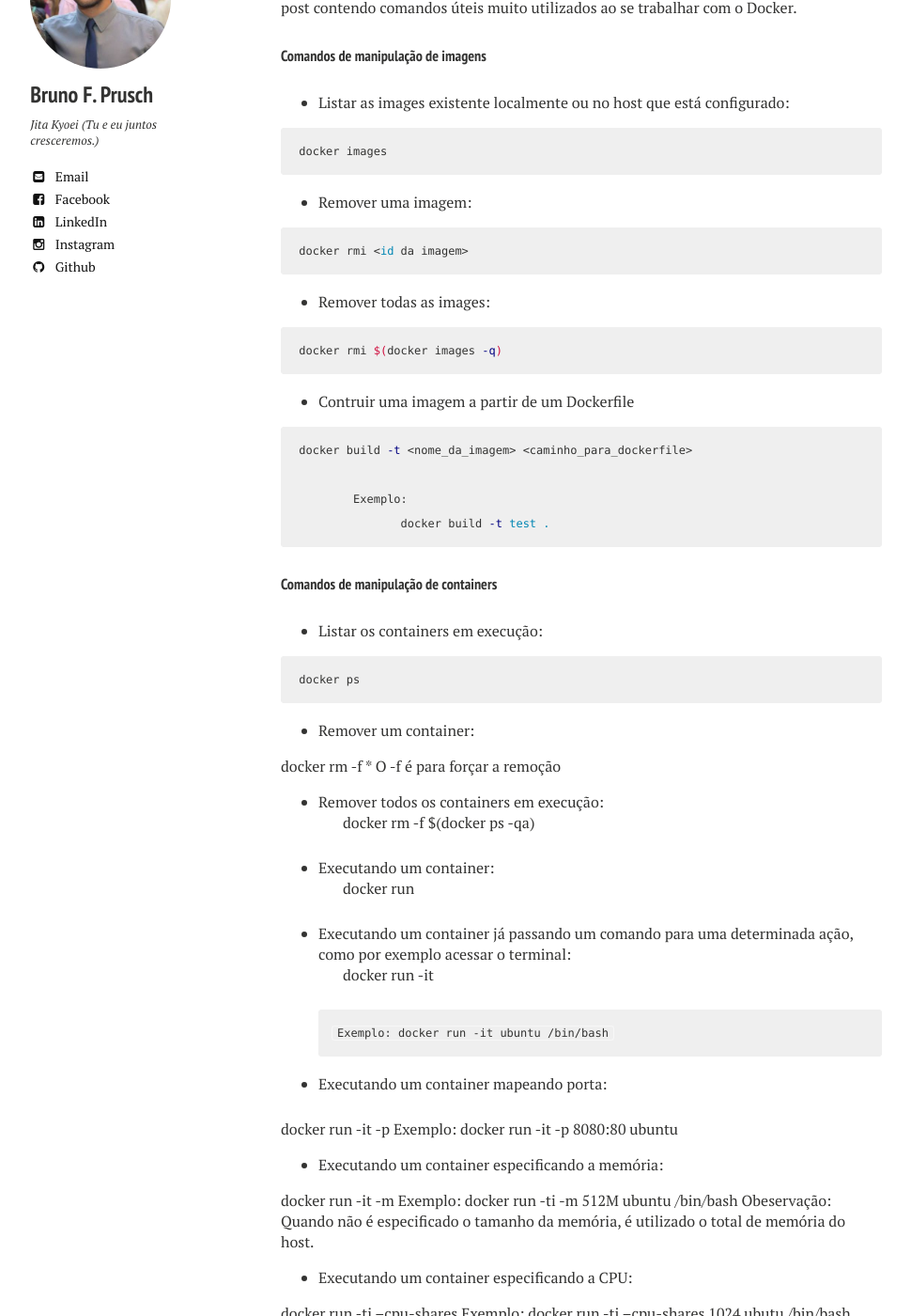
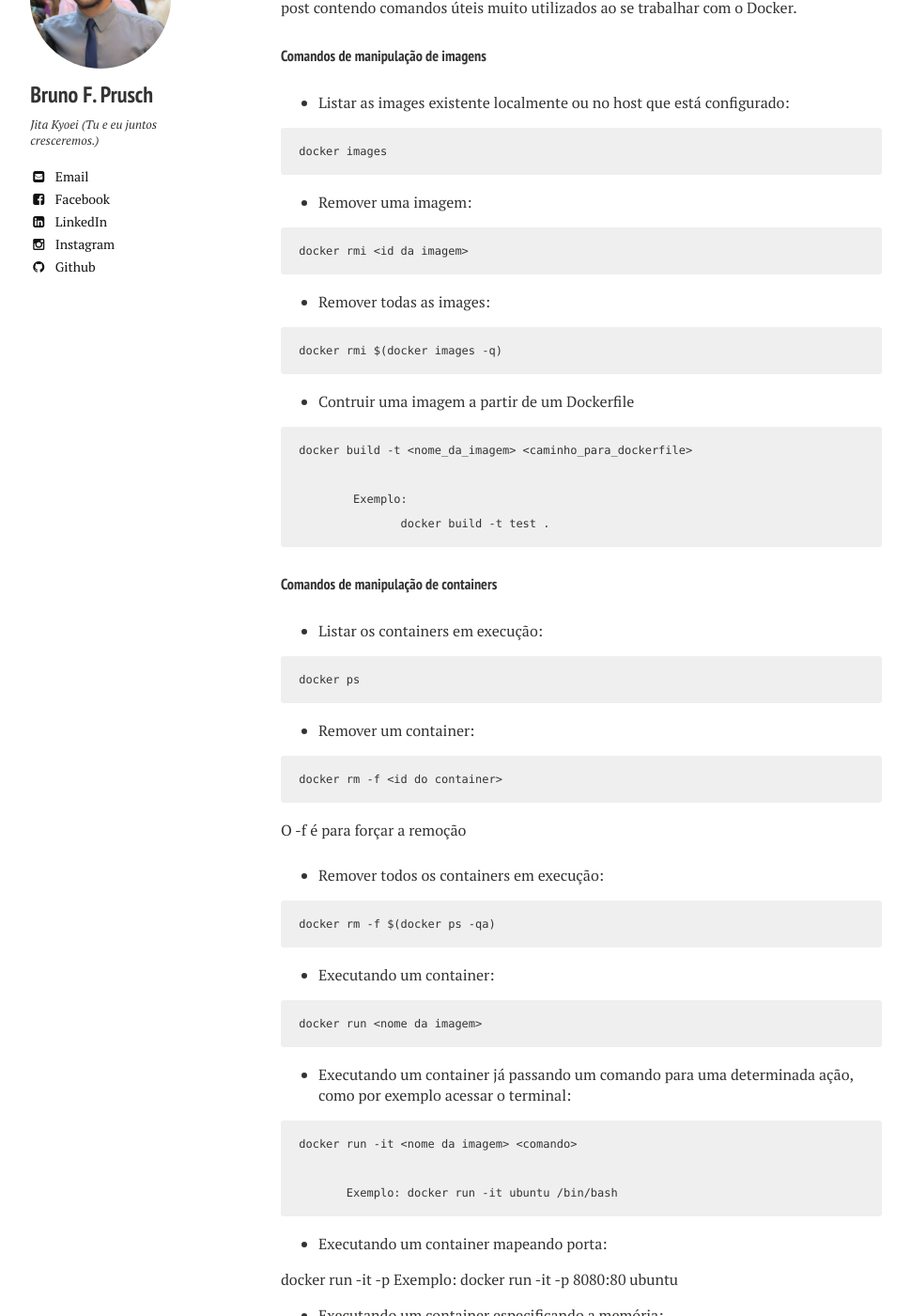
Before and after one commit to brunofprusch/brunofprusch.github.io, a Jekyll site: the page built from _posts/2017-05-07-Comandos-Uteis-do-Docker.md, in a window 1280 px wide and 1400 px high, scrolled down 504 px. Shown: the whole window at 94% size, without its empty margins (21-991 px from the left). Built offline with Jekyll 4.4.1, drawn with Linux system fonts in a browser that asks for light colours; nearby versions of some CDN libraries; comment, search, counter and statistics services are not loaded.

Commit message:
Continues formatted

````diff
--- a/_posts/2017-05-07-Comandos-Uteis-do-Docker.md
+++ b/_posts/2017-05-07-Comandos-Uteis-do-Docker.md
@@ -22,20 +22,20 @@ Este post não tem o objetivo de explicar o que é Docker e como ele funciona,
 
 - Remover uma imagem:
 
-```bash
+```
  docker rmi <id da imagem>
 ```
 
 - Remover todas as images:
 
-```bash
+```
  docker rmi $(docker images -q)
 ```
 
 
 - Contruir uma imagem a partir de um Dockerfile
 
-```bash
+```
  docker build -t <nome_da_imagem> <caminho_para_dockerfile>
 
 	 Exemplo:
@@ -47,34 +47,37 @@ Este post não tem o objetivo de explicar o que é Docker e como ele funciona,
 
 - Listar os containers em execução:
 
-```bash
+```
  docker ps
 ```
 
-
 - Remover um container:
 
- 	docker rm -f <id do container>
-
- 		* O -f é para forçar a remoção
+```
+ docker rm -f <id do container>
+```
+O -f é para forçar a remoção
 
 
- -  Remover todos os containers em execução:
+- Remover todos os containers em execução:
 
-	docker rm -f $(docker ps -qa)
+```
+ docker rm -f $(docker ps -qa)
+```
 
+- Executando um container:
 
- - Executando um container:
+```
+ docker run <nome da imagem>
+```
 
-	docker run <nome da imagem>
+- Executando um container já passando um comando para uma determinada ação, como por exemplo acessar o terminal:
 
+```
+ docker run -it <nome da imagem> <comando>
 
- -  Executando um container já passando um comando para uma determinada ação, como por exemplo acessar o terminal:
-
-	docker run -it <nome da imagem> <comando>
-
-		Exemplo: docker run -it ubuntu /bin/bash
-
+	Exemplo: docker run -it ubuntu /bin/bash
+```
 
  - Executando um container mapeando porta:
 
````
